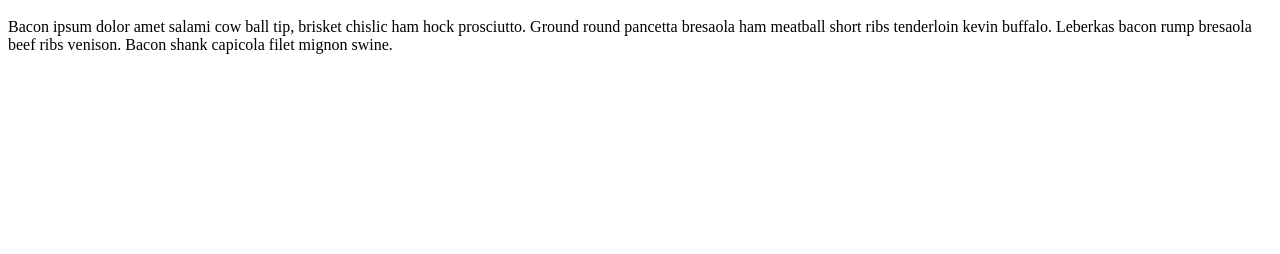
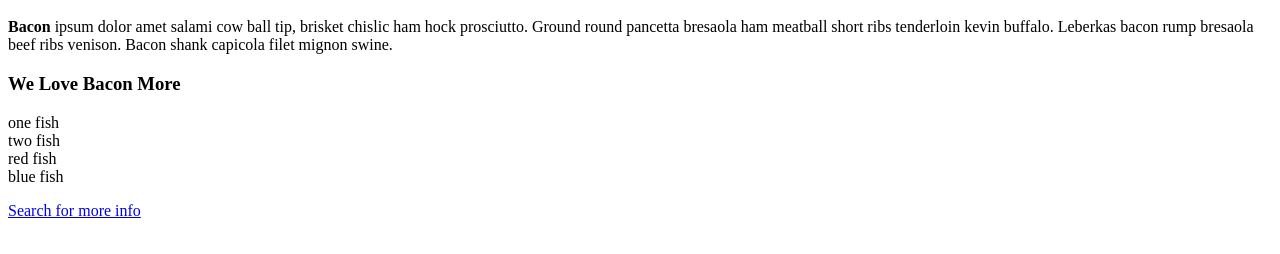
Before and after one commit to Mgbruv21/it105-web, a plain HTML site: page index.html in a window 1280 px wide. Shown: the part 48-302 px from the top of the page. Drawn offline with Linux system fonts and the light colour scheme.

Commit message:
Update index.html

```diff
--- a/index.html
+++ b/index.html
@@ -4,8 +4,20 @@
     <p>
       <h1>We Love HTML</h1>
       <p>
-        Bacon ipsum dolor amet salami cow ball tip, brisket chislic ham hock prosciutto. Ground round pancetta bresaola ham meatball short ribs tenderloin kevin buffalo. Leberkas bacon rump bresaola beef ribs venison. Bacon shank capicola filet mignon swine.
+        <b>Bacon</b> ipsum dolor amet salami cow ball tip, brisket chislic ham hock prosciutto. Ground round pancetta bresaola ham meatball short ribs tenderloin kevin buffalo. Leberkas bacon rump bresaola beef ribs venison. Bacon shank capicola filet mignon swine.
       </p>
+    <p>
+      <h3>We Love Bacon More</h3>
+    </p>
+    <p>
+      one fish<br/>
+      two fish<br/>
+      red fish<br/>
+      blue fish<br/>
+    </p>
+    <p>
+      <a href=https://www.google.com>Search for more info</a>
+    </p>
     </p>
   </body>
 </html>
```
